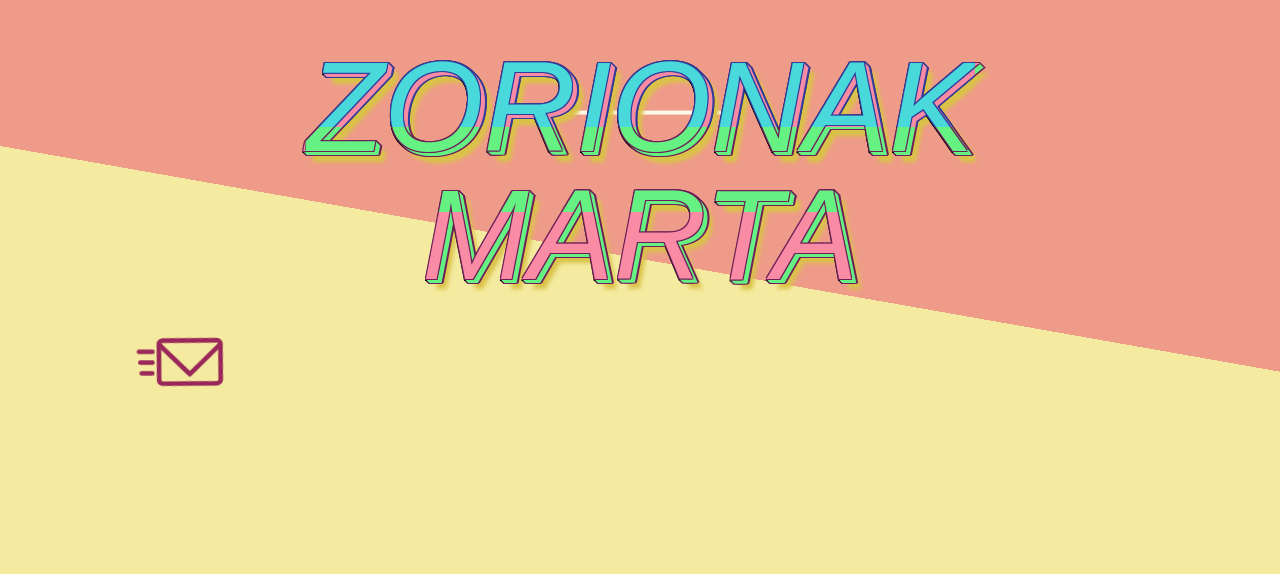
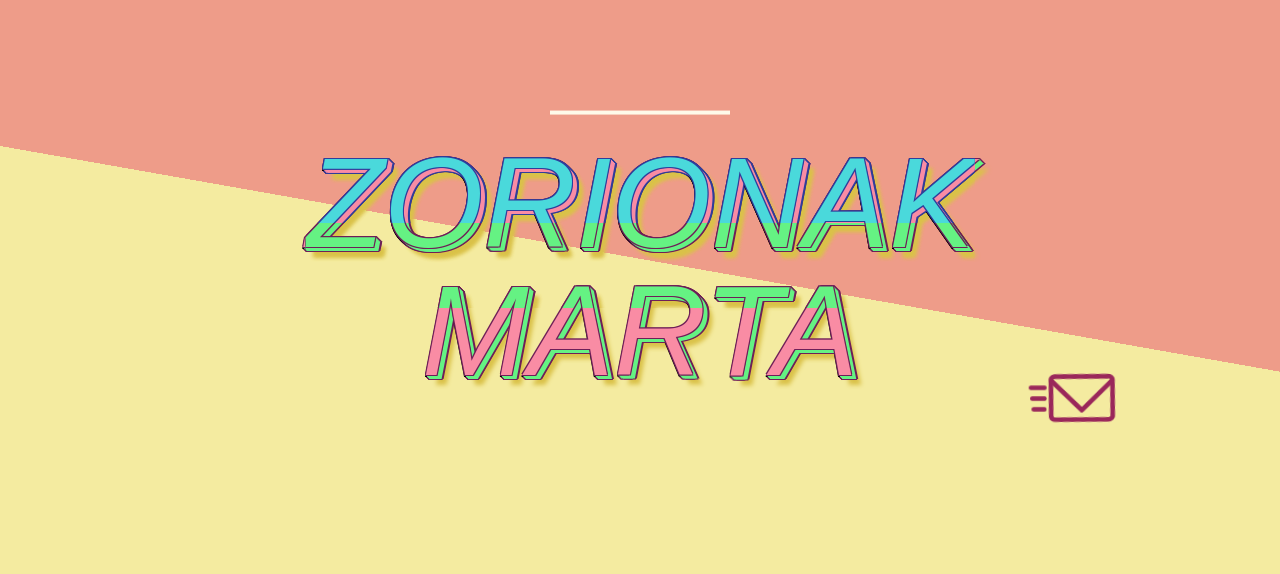
Before and after one commit to juanitacalamidades/descompri-meme, a plain HTML site: page index.html in a window 1280 px wide. Shown: the part 213-787 px from the top of the page. Drawn offline with Linux system fonts and the light colour scheme; a web font is replaced by a local one.

Commit message:
audio completo y estilos

```diff
--- a/index.css
+++ b/index.css
@@ -1,17 +1,10 @@
 @import url(https://fonts.googleapis.com/css?family=Lato:300italic);
 
-html,
-body {
+html {
   width: 100%;
   height: 100%;
+  background: linear-gradient(10deg, rgba(244,235,160,1) 43%,rgba(238,156,137,1) 43%)/*#ee9ca7*/;
 }
-
-body {
-  background: linear-gradient(10deg, rgba(244,235,160,1) 43%,rgba(238,156,137,1) 43%)/*#ee9ca7*/;
-
-}
-
-
 #cake {
   display: block;
   position: relative;
@@ -102,29 +95,21 @@ body {
   }
 }
 h1 {
-    font-size: 1.4em;
-    color: #8b6a60;
+  font-size: 1.4em;
   font-family: 'Lato', sans-serif;
   font-weight: 300;
   font-style:italic;
   text-align: center;
 }
-.text {
-  /*color: #8b6a60;
-  font-family: 'Lato', sans-serif;*/
-  font-weight: 300;
-  font-style:italic;
-  text-align: center;
 
-}
 
 /*SOBRE SVG */
 
 .wrapper {
-  position: relative;
-  margin-top: 12em;
-  margin-left: 8em;
-  margin-bottom: 5em;
+ /* position: relative;
+  margin-top: 35%;
+  margin-left: 40%;
+  margin-bottom: 5em;*/
   width: 100px;
 
 }
@@ -183,8 +168,8 @@ h1 {
 	font-size: 10vw;
 	text-align: center;
 	line-height: 1;
-	margin: -20% 0 5% 0;
-	top: 80%;
+	margin: 0;
+	top: 60%;
 	left: 50%;
 	transform: translate(-50%, -50%);
 	position: absolute;
@@ -266,3 +251,10 @@ h1::after {
     top: 90%;
     left: 2em;
   }
+  .wrapper {
+    display: block;
+    position: absolute;
+    bottom: 0;
+    top: 70%;
+    right: 7em;
+  }
--- a/index.html
+++ b/index.html
@@ -1,6 +1,5 @@
 <!DOCTYPE html>
 <html lang="en">
-
 <head>
     <meta charset="UTF-8">
     <meta http-equiv="X-UA-Compatible" content="IE=edge">
@@ -171,13 +170,14 @@
                 </path>
                 <rect x="10" y="475.571" fill="#fefae9" width="180" height="4" />
             </svg>
-        <h1 contenteditable data-heading="Zorionak Marta" class="text">Zorionak Marta</h1>
+
         </div>
 
+        <h1 contenteditable data-heading="Zorionak Marta">Zorionak Marta</h1>
 
-
-    <figure class="wrapper" id="boton">
-        <svg class="icon" x="10" y="10" viewBox="0 0 130 80" enable-background="new 0 0 130 80" preserveAspectRatio="xMinYMin meet" xml:space="preserve">
+            <audio id="audio" src="capsula.mp3" controls  style="visibility: hidden;"></audio>
+            <figure class="wrapper" id="boton" >
+                <svg class="icon"  x="10" y="10" viewBox="0 0 130 80" enable-background="new 0 0 130 80" preserveAspectRatio="xMinYMin meet" xml:space="preserve">
                   <path fill="#fefae9" class="object envelop" d="M105.907,6c1.385,0,2.307,0.745,2.358,1.279l4.469,46.757c0.057,0.6-0.888,1.607-2.444,1.756l-68.488,6.546
                         c-0.125,0.012-0.251,0.018-0.375,0.018c-1.385,0-2.307-0.745-2.358-1.279L34.6,14.319c-0.032-0.336,0.23-0.668,0.389-0.837
                         c0.477-0.505,1.226-0.84,2.055-0.919l68.488-6.546C105.657,6.006,105.783,6,105.907,6 M105.907,0
@@ -191,15 +191,16 @@
                 </svg>
               </figure>
 
-    <audio id="audio" src="capsula.mp3" controls style="visibility: hidden;"></audio>
+
 
 <script>
+
     let boton = document.getElementById("boton");
     boton.addEventListener("click", () => {
         let audio = document.getElementById("audio");
         audio.style.visibility = "visible";
     })
+
 </script>
 </body>
-
 </html>
```
Also changed, not shown: 1 other file. Lines whose indentation alone changed are shown as unchanged.
